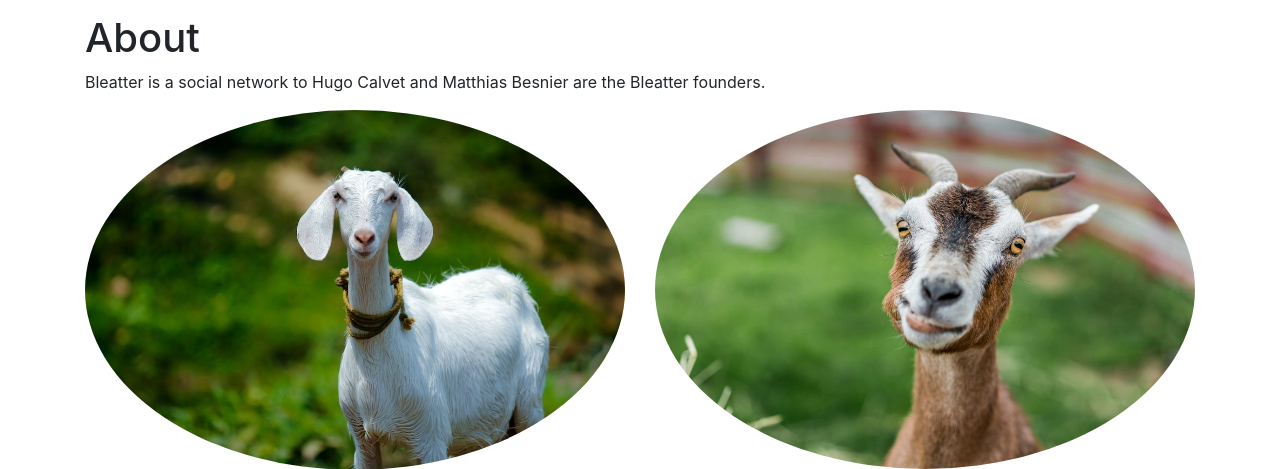
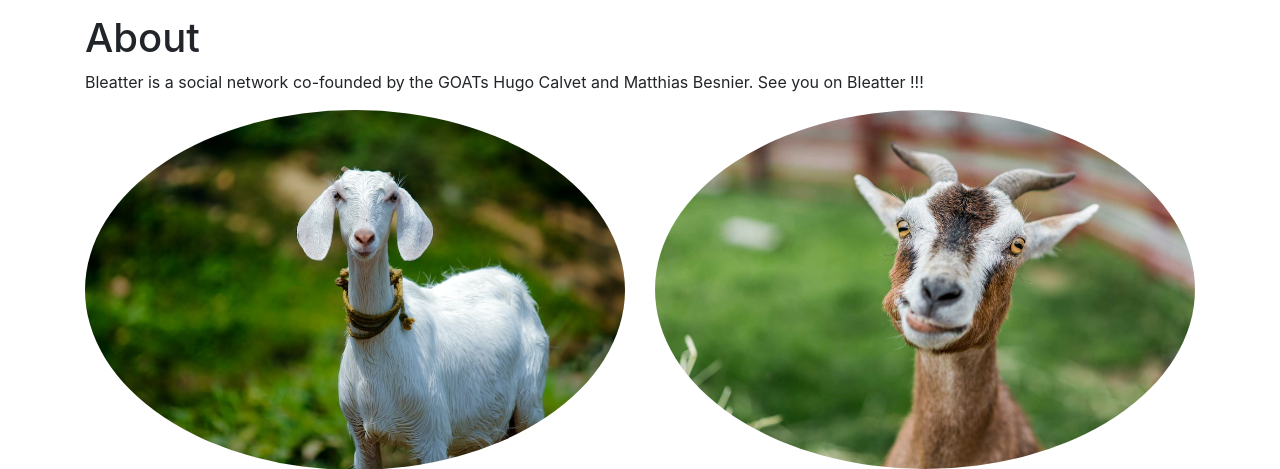
Before and after one commit to Matth-info/Twitter_M1_IDD_Calvet_Besnier, a Flask app: page /about in a window 1280 px wide. Shown: the part 66-535 px from the top of the page. Run offline with Flask 2, Linux system fonts and the light colour scheme; some libraries are stand-ins or nearby versions.

Commit message:
Update about.html

```diff
--- a/templates/about.html
+++ b/templates/about.html
@@ -2,7 +2,7 @@
 
 {% block main %}
 <h1> About </h1>
-<p>Bleatter is a social network to Hugo Calvet and Matthias Besnier are the Bleatter founders.
+<p>Bleatter is a social network co-founded by the GOATs Hugo Calvet and Matthias Besnier. See you on Bleatter !!!
 </p>
 <div class="row">
     <div class="col">
```
